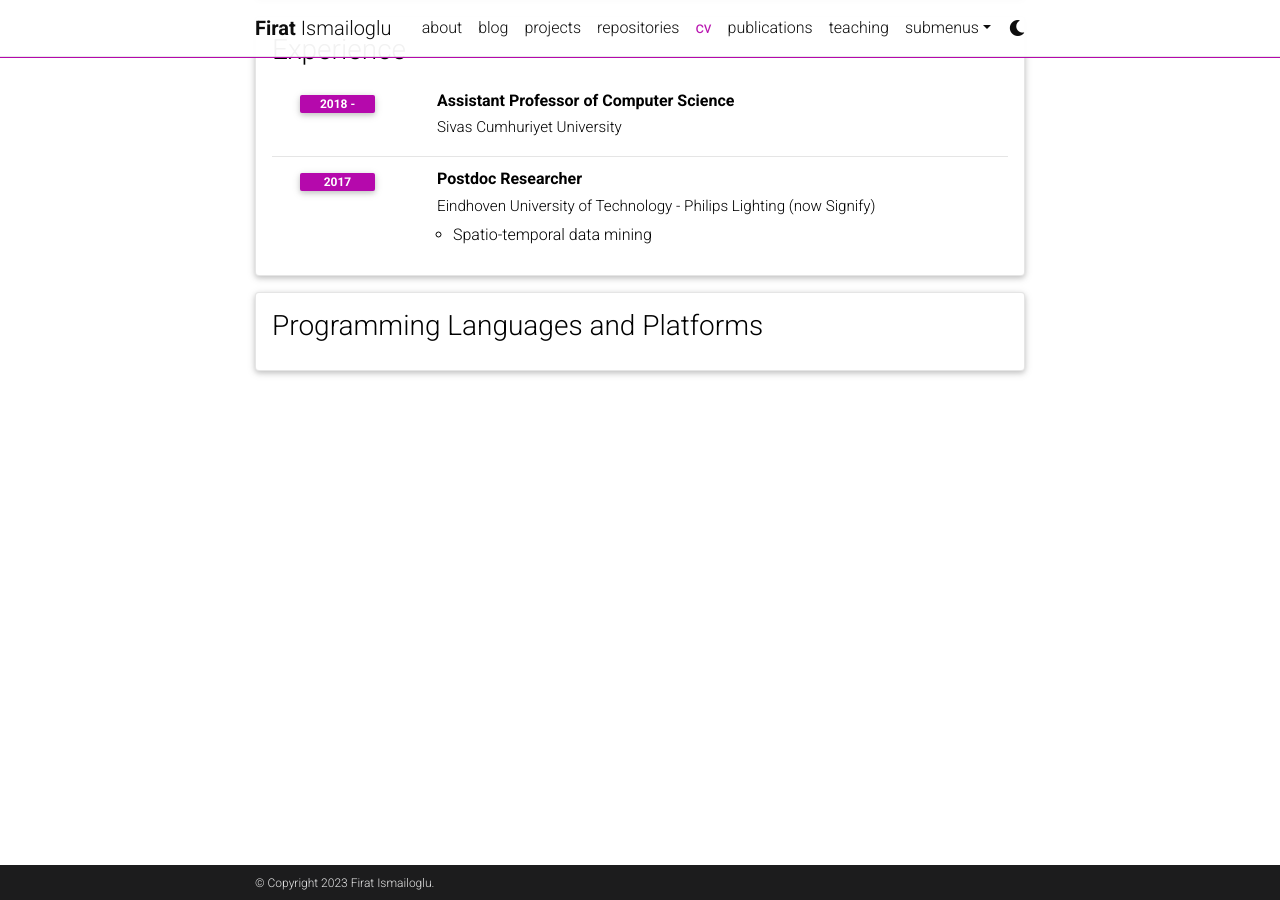
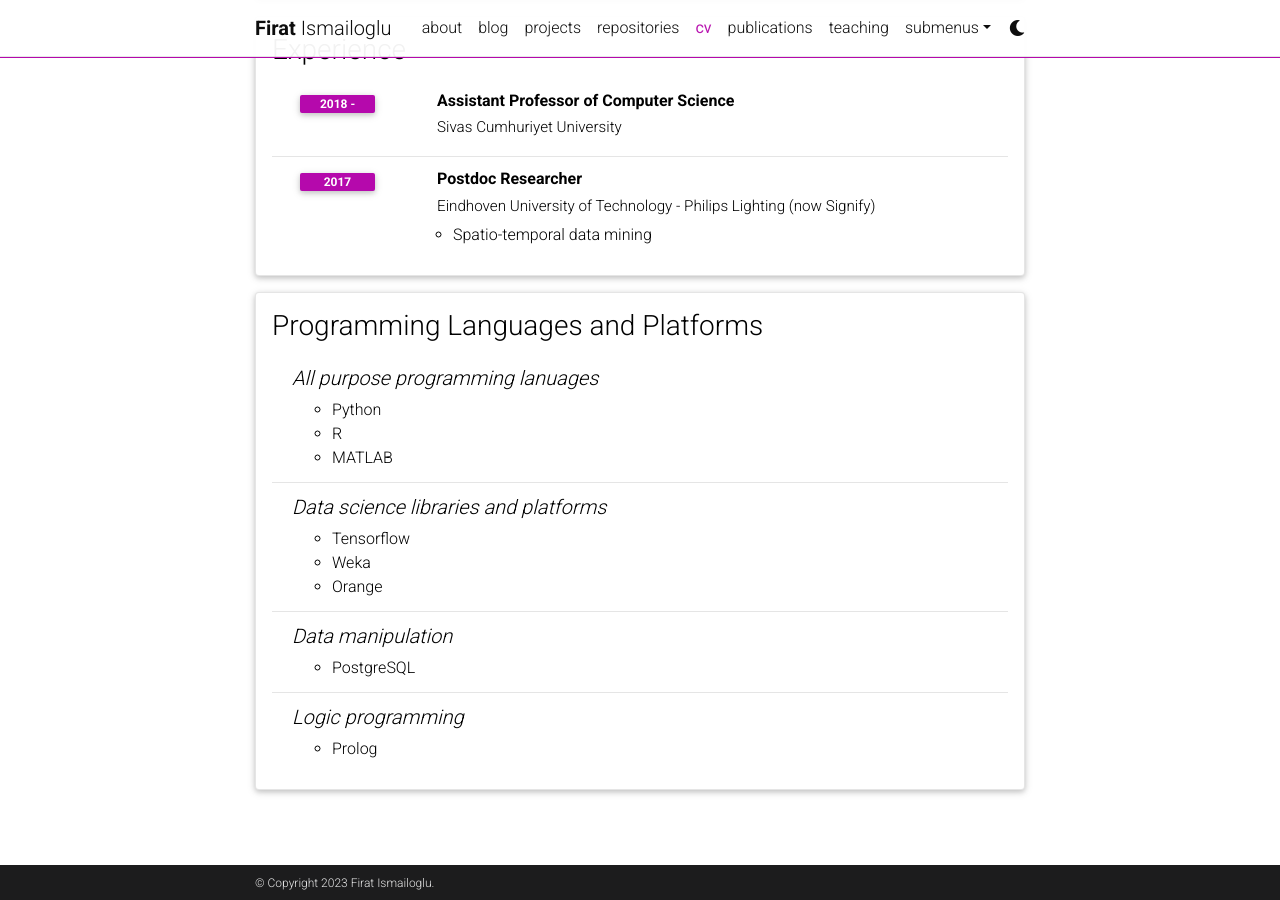
Before and after one commit to FiratIsmailoglu/firatismailoglu.github.io, a Jekyll site: the page built from _pages/cv.md, in a window 1280 px wide and 900 px high, scrolled down 794 px. Built offline with Jekyll 4.4.1, drawn with Linux system fonts in a browser that asks for light colours; comment, search, counter and statistics services are not loaded; a style sheet for code colours, icons or effects is not loaded.

Commit message:
Update cv.yml

```diff
--- a/_data/cv.yml
+++ b/_data/cv.yml
@@ -42,3 +42,19 @@
 - title: Programming Languages and Platforms
   type: nested_list
   contents:
+    - title: All purpose programming lanuages
+      items:
+        - Python
+        - R
+        - MATLAB
+    - title: Data science libraries and platforms
+      items:
+        - Tensorflow
+        - Weka
+        - Orange
+    - title: Data manipulation
+      items:
+        - PostgreSQL
+    - title: Logic programming
+      items:
+        - Prolog
```
